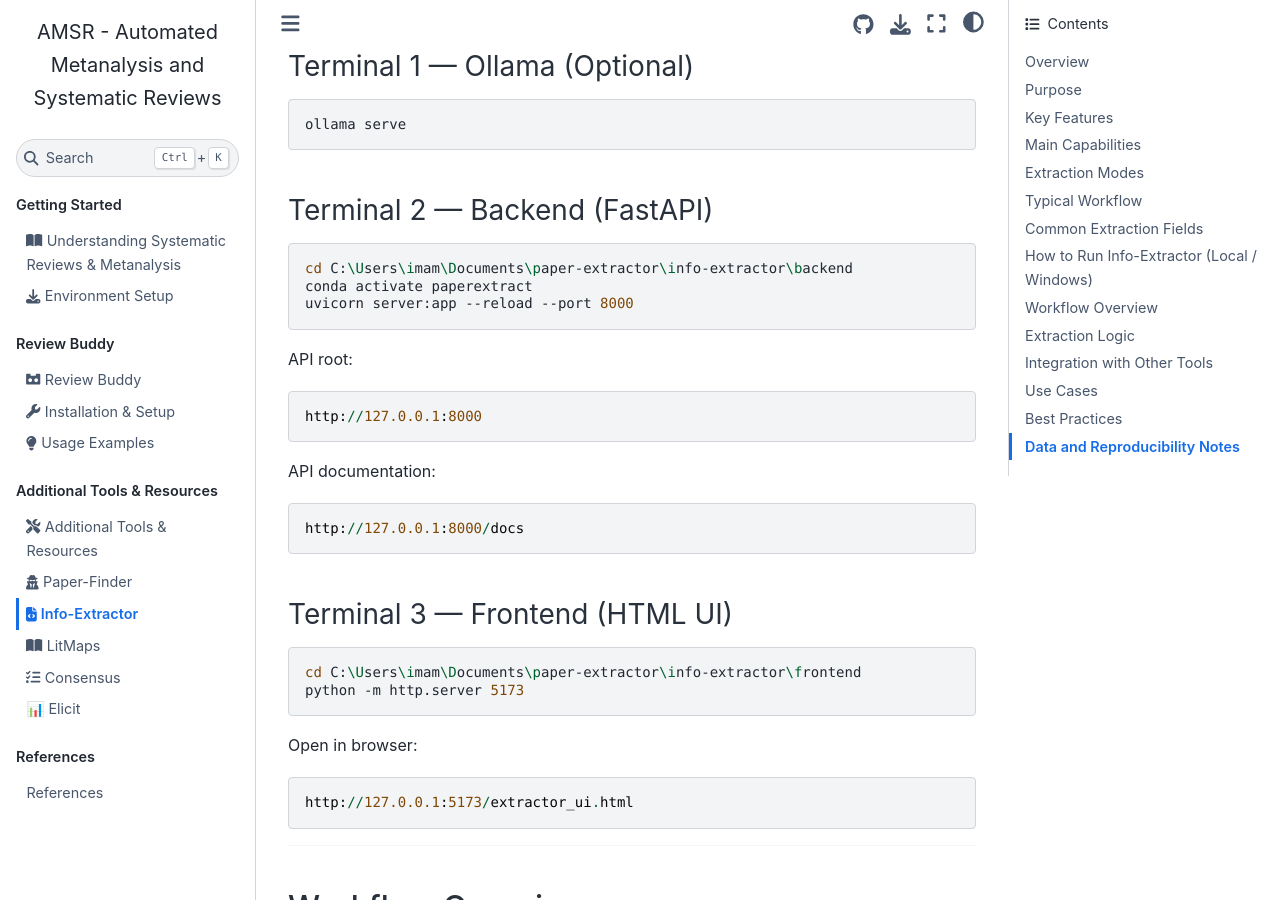
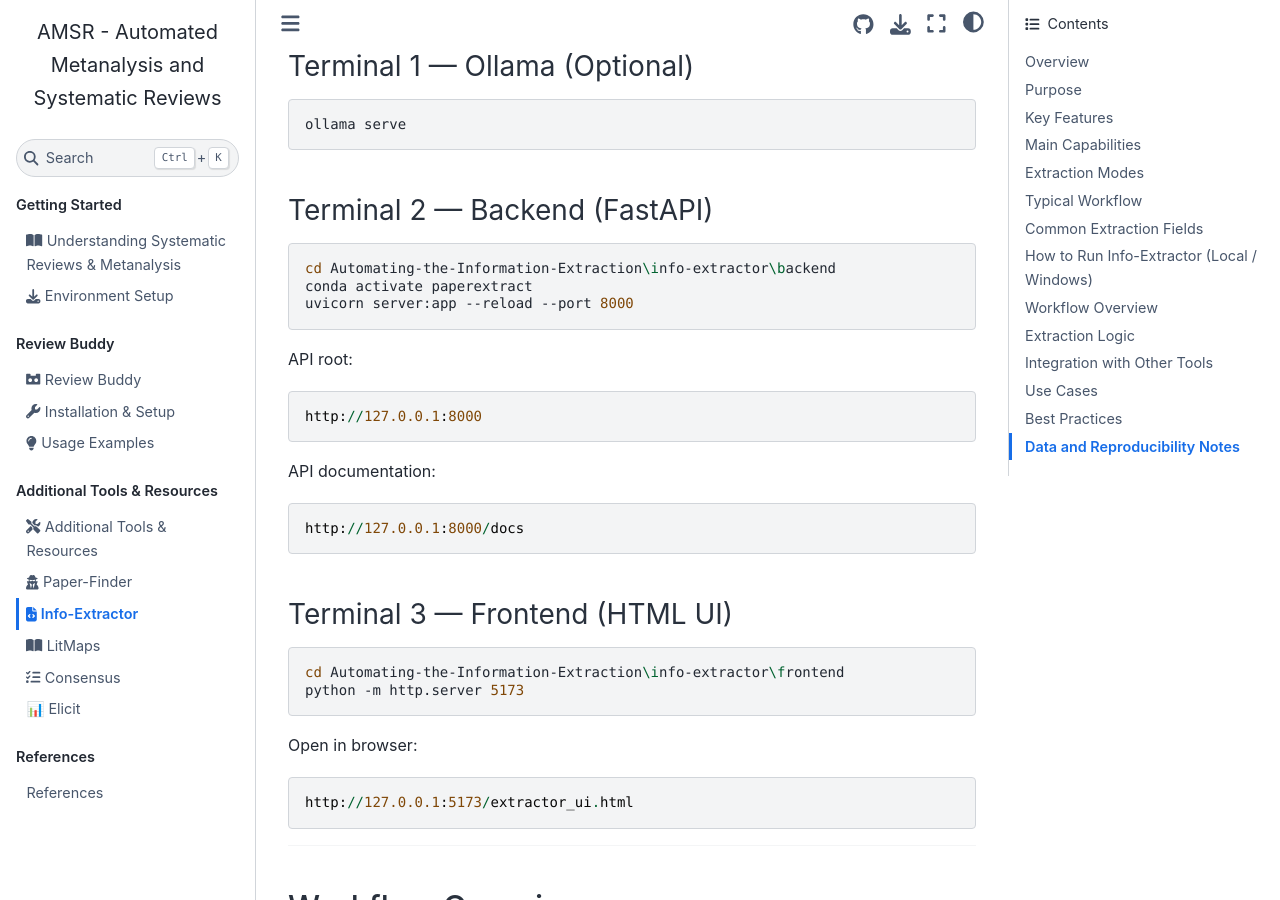
Before and after one commit to leonardozaggia/automated_systematic_literature_search, a Jupyter Book: the page built from book/additional_tools/5_Info_Extractor.md, in a window 1280 px wide and 900 px high, scrolled down 3303 px. Built offline with Jupyter Book 1.0.4 settings and Sphinx 7.4.7 and the Sphinx Book theme 1.1.4, drawn with Linux system fonts in a browser that asks for light colours.

````diff
--- a/book/additional_tools/5_Info_Extractor.md
+++ b/book/additional_tools/5_Info_Extractor.md
@@ -116,7 +116,7 @@ ollama serve
 
 ### Terminal 2 — Backend (FastAPI)
 ```bash
-cd C:\Users\imam\Documents\paper-extractor\info-extractor\backend
+cd Automating-the-Information-Extraction\info-extractor\backend
 conda activate paperextract
 uvicorn server:app --reload --port 8000
 ```
@@ -133,7 +133,7 @@ http://127.0.0.1:8000/docs
 
 ### Terminal 3 — Frontend (HTML UI)
 ```bash
-cd C:\Users\imam\Documents\paper-extractor\info-extractor\frontend
+cd Automating-the-Information-Extraction\info-extractor\frontend
 python -m http.server 5173
 ```
 
@@ -146,7 +146,7 @@ http://127.0.0.1:5173/extractor_ui.html
 
 ## Workflow Overview
 
-![Automating the Information Extraction workflow](figures/workflow.png)
+![Automating the Information Extraction workflow](images/info_extractor.jpeg)
 
 ---
 
````
Also changed, not shown: book/additional_tools/1_Paper_Finder.md (+3 -3 lines), book/additional_tools/figures/info_extractor.jpeg (added), book/additional_tools/figures/paper-finder.png (deleted), book/additional_tools/figures/workflow.png (deleted), 1 other file.
